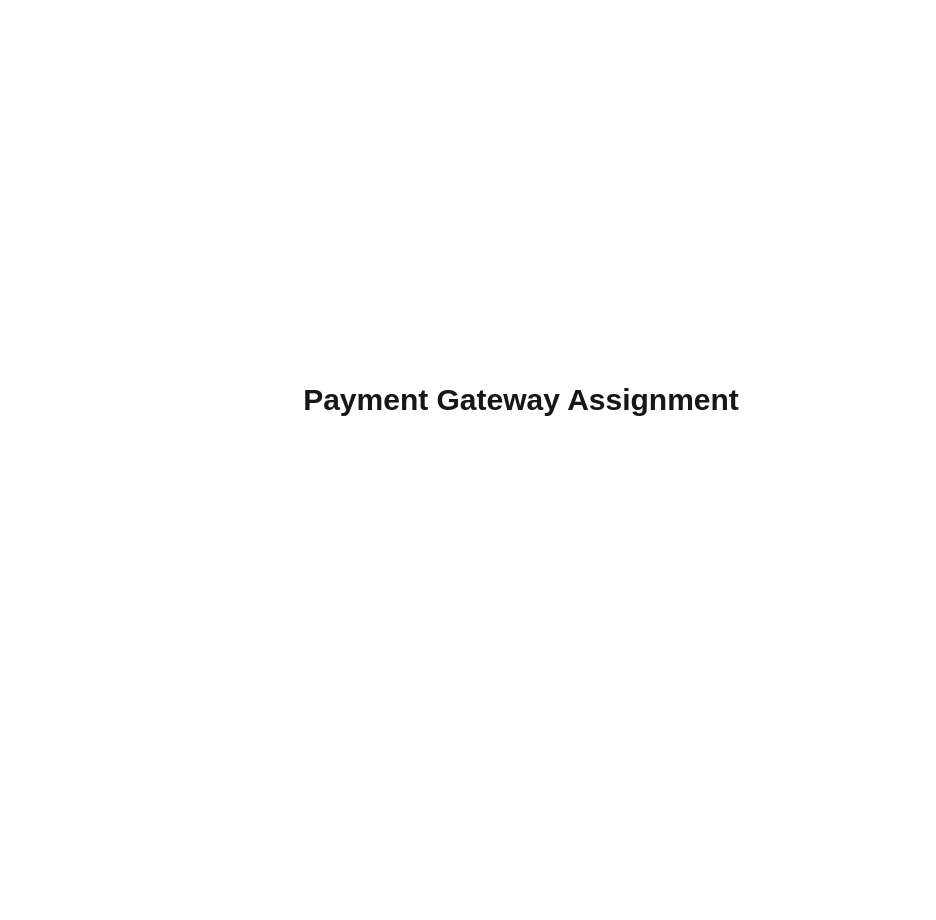
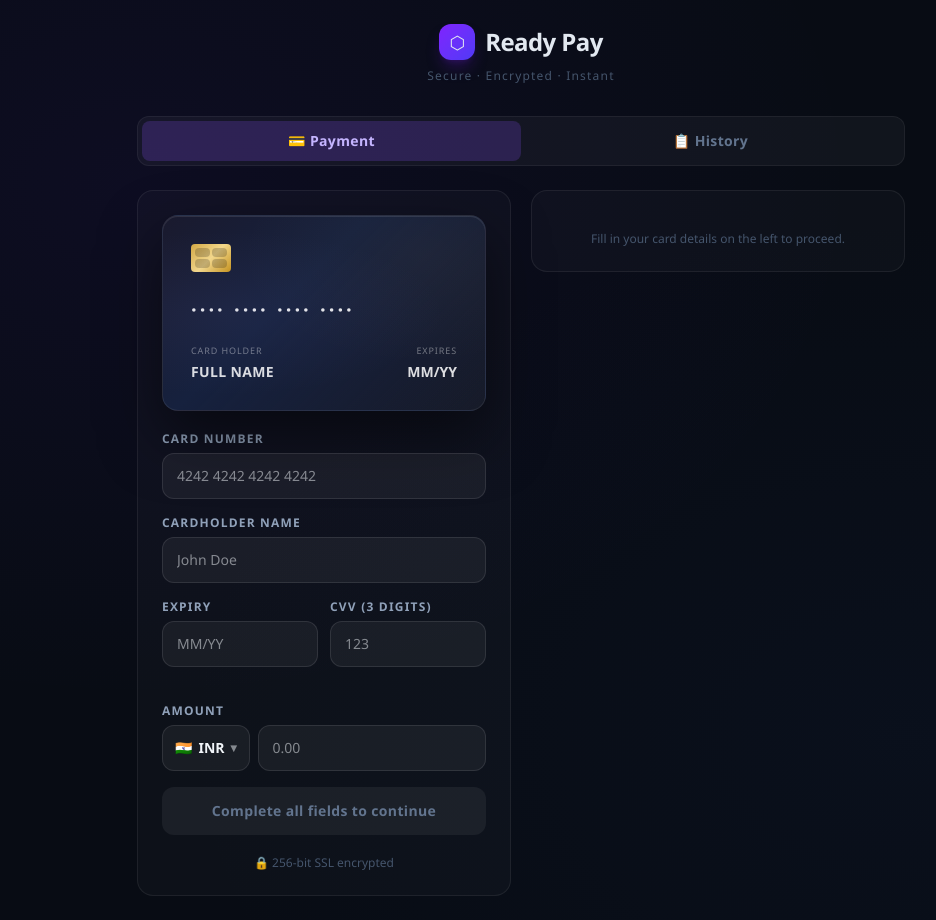
Before and after one commit to rohit159962/payment-gateway, a Next.js app: page / in a window 1280 px wide. Shown: the whole page, without its empty margins (119-1055 px from the left). Before the commit the page ends 800 px from the top, so only its background shows below. Built offline with nearby package versions, Linux system fonts and the light colour scheme.

Commit message:
feat(app): wire up root page with payment/history tab switcher, processing overlay, and result screen — full payment lifecycle visible to user

```diff
--- a/src/app/layout.tsx
+++ b/src/app/layout.tsx
@@ -1,33 +1,15 @@
 import type { Metadata } from "next";
-import { Geist, Geist_Mono } from "next/font/google";
 import "./globals.css";
 
-const geistSans = Geist({
-  variable: "--font-geist-sans",
-  subsets: ["latin"],
-});
-
-const geistMono = Geist_Mono({
-  variable: "--font-geist-mono",
-  subsets: ["latin"],
-});
-
 export const metadata: Metadata = {
-  title: "Create Next App",
-  description: "Generated by create next app",
+  title: "Ready Pay — Payment Gateway",
+  description: "Secure payment gateway assignment",
 };
 
-export default function RootLayout({
-  children,
-}: Readonly<{
-  children: React.ReactNode;
-}>) {
+export default function RootLayout({ children }: { children: React.ReactNode }) {
   return (
-    <html
-      lang="en"
-      className={`${geistSans.variable} ${geistMono.variable} h-full antialiased`}
-    >
-      <body className="min-h-full flex flex-col">{children}</body>
+    <html lang="en">
+      <body>{children}</body>
     </html>
   );
 }
--- a/src/app/page.tsx
+++ b/src/app/page.tsx
@@ -1,9 +1,135 @@
+"use client";
+import { useState } from "react";
+import { CardInput } from "@/components/CardInput";
+import { StatusScreen } from "@/components/StatusScreen";
+import { TransactionHistory } from "@/components/TransactionHistory";
+import { usePaymentStore, MAX_PAYMENT_RETRIES } from "@/store/paymentStore";
+import { usePayment } from "@/hooks/usePayment";
+
 export default function Home() {
+  const [tab, setTab] = useState<"pay" | "history">("pay");
+  const { status, message, transactionId, attempt, transactions, reset } =
+    usePaymentStore();
+
+    const { retryPayment } = usePayment({
+  cardholderName: "",
+  cardNumber: "",
+  expiry: "",
+  cvv: "",
+  amount: "",
+  currency: "INR",
+});
+
+  const isResult = ["success", "failed", "timeout"].includes(status);
+  const isProcessing = status === "processing";
+
   return (
-    <main className="min-h-screen flex items-center justify-center">
-      <h1 className="text-3xl font-bold">
-        Payment Gateway Assignment
-      </h1>
+    <main className="min-h-screen bg-[#080c14] text-slate-200 flex items-start justify-center p-6"
+      style={{
+        backgroundImage:
+          "radial-gradient(ellipse at 20% 20%, rgba(88,28,220,0.07), transparent 50%), radial-gradient(ellipse at 80% 80%, rgba(30,60,120,0.08), transparent 50%)",
+        fontFamily: "'DM Sans', 'Segoe UI', sans-serif",
+      }}
+    >
+      <div className="w-full max-w-3xl">
+        {/* Logo */}
+        <div className="text-center mb-8">
+          <div className="inline-flex items-center gap-2.5 mb-2">
+            <div className="w-9 h-9 bg-gradient-to-br from-violet-600 to-indigo-600 rounded-xl flex items-center justify-center text-lg shadow-lg shadow-violet-900/40">
+              ⬡
+            </div>
+            <span className="text-2xl font-extrabold tracking-tight">Ready Pay</span>
+          </div>
+          <p className="text-xs text-slate-600 tracking-widest">Secure · Encrypted · Instant</p>
+        </div>
+
+        {/* Tabs */}
+        <div className="flex bg-white/4 border border-white/6 rounded-xl p-1 mb-6">
+          {(["pay", "history"] as const).map((t) => (
+            <button
+              key={t}
+              onClick={() => setTab(t)}
+              className={[
+                "flex-1 py-2.5 rounded-lg text-sm font-semibold tracking-wide transition-all cursor-pointer",
+                tab === t
+                  ? "bg-violet-500/20 text-violet-300"
+                  : "text-slate-500 hover:text-slate-400",
+              ].join(" ")}
+            >
+              {t === "pay" ? "💳 Payment" : `📋 History${transactions.length ? ` (${transactions.length})` : ""}`}
+            </button>
+          ))}
+        </div>
+
+        {/* Content Grid */}
+        <div className="grid md:grid-cols-2 gap-5 items-start">
+
+          {/* Left panel */}
+          <div className="bg-white/[0.025] border border-white/7 rounded-2xl p-6">
+            {tab === "pay" ? (
+              <>
+                {/* Processing overlay */}
+                {isProcessing && (
+                  <div className="text-center py-8">
+                    <div className="w-10 h-10 border-2 border-violet-500/30 border-t-violet-400 rounded-full animate-spin mx-auto mb-4" />
+                    <p className="font-bold text-base mb-1">Processing Payment</p>
+                    <p className="text-xs text-slate-600 animate-pulse">Please do not close this window…</p>
+                  </div>
+                )}
+
+                {/* Result screen */}
+                {isResult && transactionId && (
+                  <StatusScreen
+                    status={status as "success" | "failed" | "timeout"}
+                    message={message}
+                    attempt={attempt}
+                    amount={usePaymentStore.getState().transactions.find(t => t.id === transactionId)?.amount ?? ""}
+                    currency={usePaymentStore.getState().transactions.find(t => t.id === transactionId)?.currency ?? "INR"}
+                    transactionId={transactionId}
+                    onRetry={() => retryPayment(transactionId, attempt)}
+                    onReset={reset}
+                  />
+                )}
+
+                {/* Idle — show card form */}
+                {status === "idle" && <CardInput />}
+              </>
+            ) : (
+              <>
+                <h2 className="text-sm font-bold text-slate-200 mb-4">Transaction History</h2>
+                <div className="max-h-[440px] overflow-y-auto pr-1">
+                  <TransactionHistory transactions={transactions} />
+                </div>
+              </>
+            )}
+          </div>
+
+          {/* Right panel — always shows the form inputs or summary */}
+          <div className="bg-white/[0.025] border border-white/7 rounded-2xl p-6">
+            {status === "idle" ? (
+              <p className="text-xs text-slate-600 text-center pt-4">
+                Fill in your card details on the left to proceed.
+              </p>
+            ) : transactionId ? (
+              <div className="space-y-3">
+                <p className="text-xs font-bold tracking-widest uppercase text-slate-500">Transaction</p>
+                <p className="font-mono text-xs text-slate-600 break-all">{transactionId}</p>
+                {/* Attempt bar */}
+                {attempt > 0 && status !== "success" && (
+                  <div>
+                    <p className="text-xs text-slate-500 mb-2">Attempt {attempt} / {MAX_PAYMENT_RETRIES}</p>
+                    <div className="flex gap-1.5">
+                      {[...Array(MAX_PAYMENT_RETRIES)].map((_, i) => (
+                        <div key={i} className={`flex-1 h-1 rounded-full transition-colors ${i < attempt ? "bg-violet-500" : "bg-white/10"}`} />
+                      ))}
+                    </div>
+                  </div>
+                )}
+              </div>
+            ) : null}
+          </div>
+        </div>
+      </div>
     </main>
   );
 }
--- a/src/components/CardInput.tsx
+++ b/src/components/CardInput.tsx
@@ -189,7 +189,17 @@
           "Complete all fields to continue"
         )}
       </button>
-
+{status === "failed" || status === "timeout" ? (
+  <button
+    onClick={handleRetry}
+    disabled={attempt >= MAX_PAYMENT_RETRIES}
+    className="w-full py-3 rounded-xl border border-white/10 bg-white/5 text-white font-semibold hover:bg-white/10 transition"
+  >
+    {attempt >= MAX_PAYMENT_RETRIES
+      ? "Maximum retries reached"
+      : `Retry Payment (${attempt}/${MAX_PAYMENT_RETRIES})`}
+  </button>
+) : null}
       <p className="text-center text-xs text-slate-600">🔒 256-bit SSL encrypted</p>
     </div>
   );
--- a/src/store/paymentStore.ts
+++ b/src/store/paymentStore.ts
@@ -1,6 +1,6 @@
 import { create } from "zustand";
 import { persist } from "zustand/middleware";
-import { PaymentStatus, Transaction } from "@/types";
+import { PaymentStatus, Transaction, PaymentPayload } from "@/types";
 
 const MAX_RETRIES = 3;
 
@@ -11,6 +11,7 @@
   transactionId: string | null;
   attempt: number;
   transactions: Transaction[];
+  lastPayload: Record<string, unknown> | null;
 
   // Actions
   startProcessing: (txId: string) => void;
@@ -20,6 +21,7 @@
   incrementAttempt: () => void;
   reset: () => void;
   upsertTransaction: (tx: Transaction) => void;
+  setLastPayload: (payload: Record<string, unknown>) => void;
 }
 
 export const usePaymentStore = create<PaymentStore>()(
@@ -34,17 +36,21 @@
       startProcessing: (txId) =>
         set({ status: "processing", transactionId: txId, message: "" }),
 
-      setSuccess: (txId, message) =>
-        set({ status: "success", message }),
+      setSuccess: (txId, message) => set({ status: "success", message }),
 
-      setFailed: (_txId, message) =>
-        set({ status: "failed", message }),
+      setFailed: (_txId, message) => set({ status: "failed", message }),
 
       setTimeout: (_txId) =>
         set({ status: "timeout", message: "Request timed out." }),
 
-      incrementAttempt: () =>
-        set((s) => ({ attempt: s.attempt + 1 })),
+      incrementAttempt: () => set((s) => ({ attempt: s.attempt + 1 })),
+
+      lastPayload: null,
+
+      setLastPayload: (payload) =>
+        set({
+          lastPayload: payload,
+        }),
 
       reset: () =>
         set({ status: "idle", message: "", transactionId: null, attempt: 0 }),
@@ -62,8 +68,8 @@
       name: "pg_transactions",
       // Only persist transaction history across sessions, not payment flow state
       partialize: (state) => ({ transactions: state.transactions }),
-    }
-  )
+    },
+  ),
 );
 
 export const MAX_PAYMENT_RETRIES = MAX_RETRIES;
```
